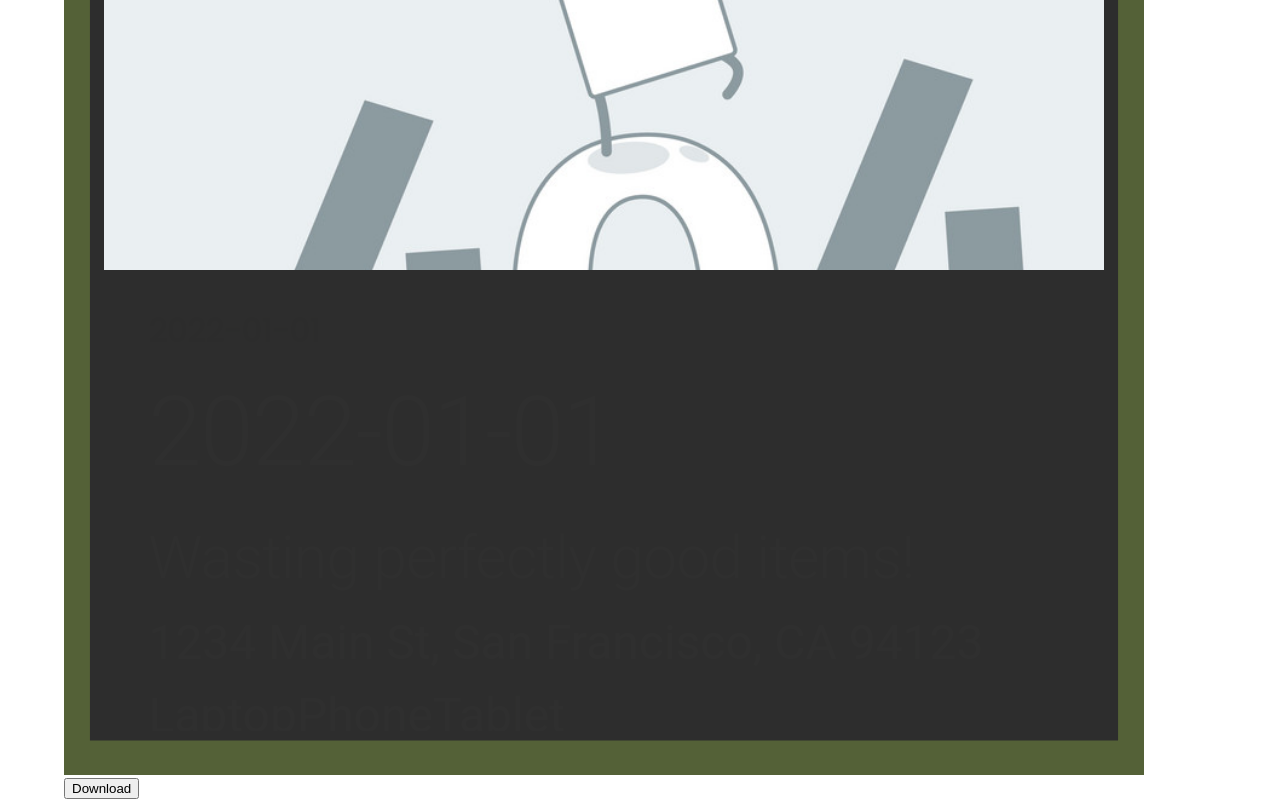
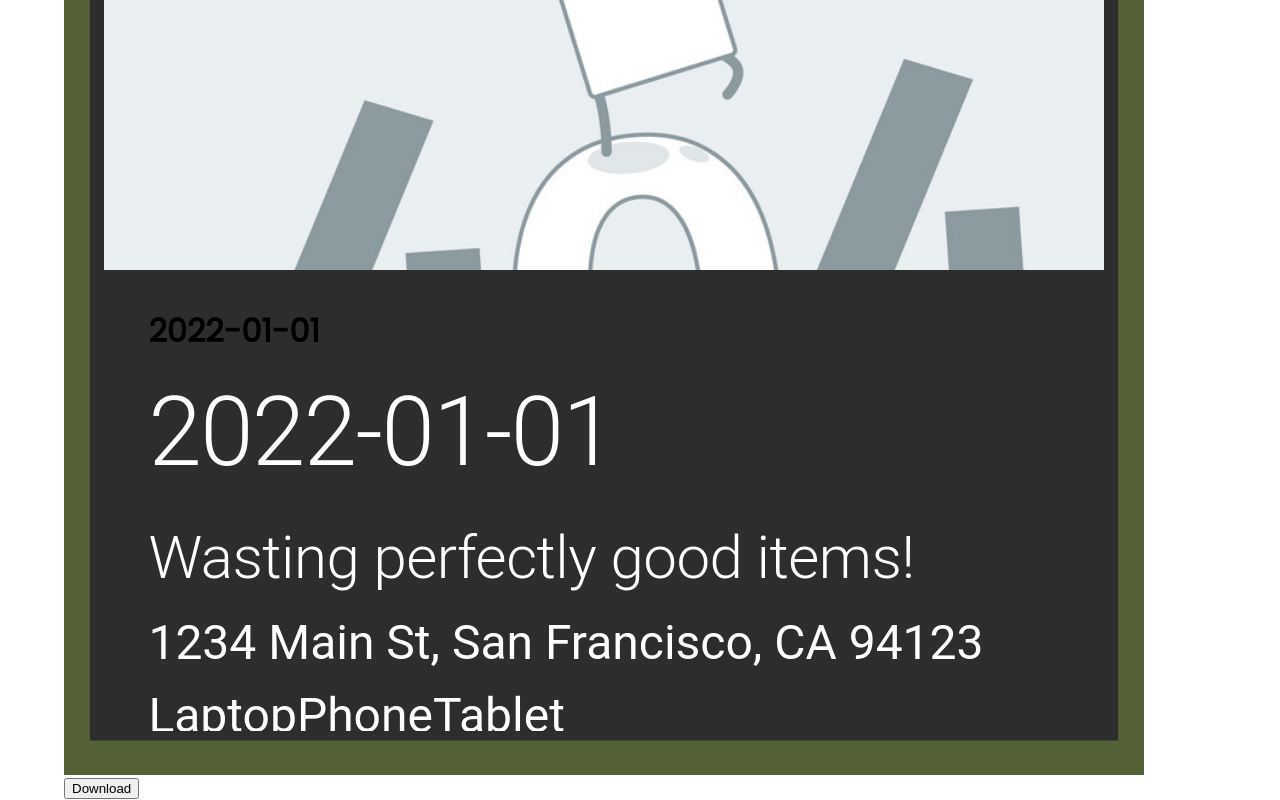
Before and after one commit to felixli1998/FYP-24_DCS__CodeAbility-Crew_EcoYah, a React (Create React App) app in the folder client/: page /poster-generator in a window 1280 px wide. Shown: the part 639-1439 px from the top of the page. Built offline with nearby package versions, Linux system fonts and the light colour scheme; no server answers.

Commit message:
Fixed z-index issue

```diff
--- a/client/src/components/PosterTemplates/BasicTemplate.tsx
+++ b/client/src/components/PosterTemplates/BasicTemplate.tsx
@@ -51,6 +51,8 @@ export default function BasicTemplate(donationDetails: DonationDetails) {
                     padding: "1rem",
                     marginTop: "800px",
                     overflow: "hidden",
+                    zIndex: "5000",
+                    position:"relative"
                 }}
             >
                 <h1
@@ -61,7 +63,6 @@ export default function BasicTemplate(donationDetails: DonationDetails) {
                     color="white"
                     variant="h1"
                     gutterBottom
-                    sx = {{zIndex: 5000}}
                 >
                     {donationDetails.startDate}
                 </Typography>
```
Lines whose indentation alone changed are shown as unchanged.
